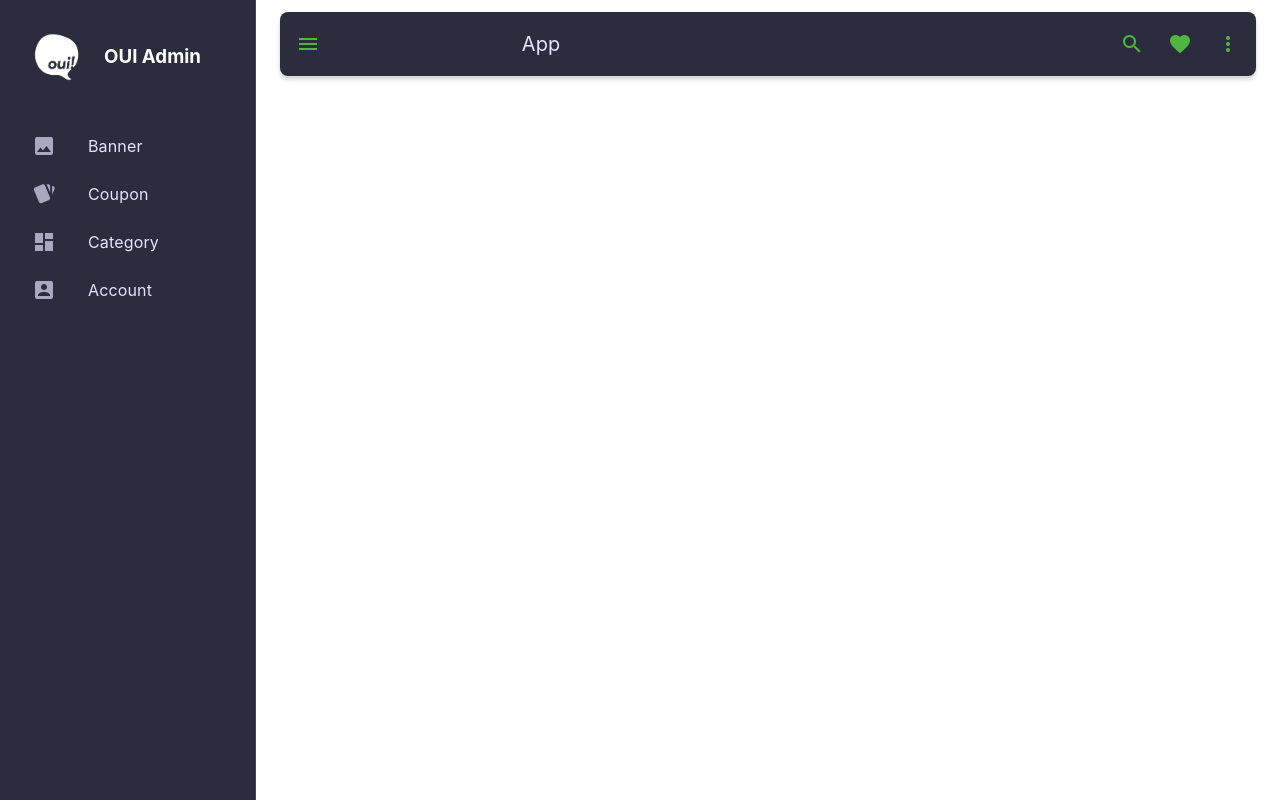
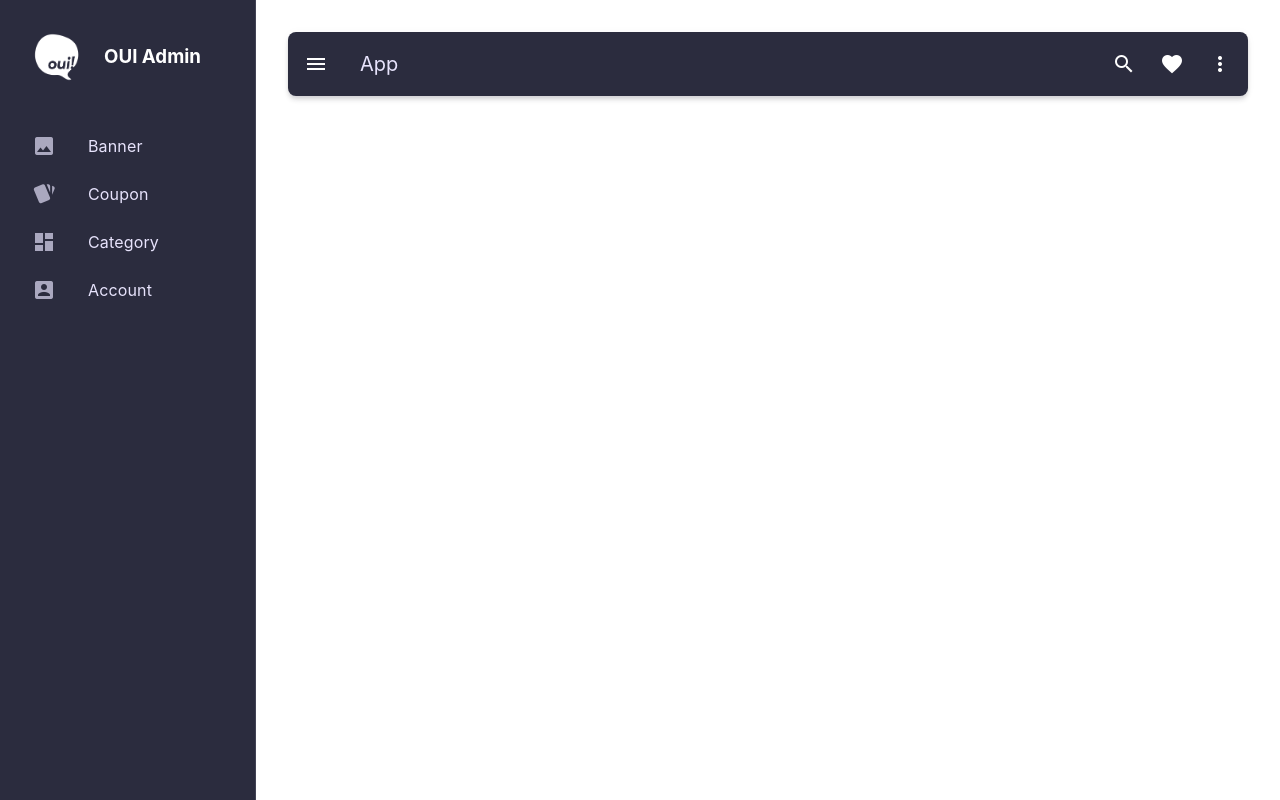
Before and after one commit to greenlu2022/ouigifts_mgmt_web, a Vue app: page / in a window 1280 px wide. Built offline with nearby package versions, Linux system fonts and the light colour scheme.

Commit message:
feat: modified app bar style

```diff
--- a/src/layout/components/TopAppBar.vue
+++ b/src/layout/components/TopAppBar.vue
@@ -5,7 +5,7 @@ console.log(api)
 
 <template>
 
-  <VAppBar class="my-3 mx-6 rounded-lg app-bar-width">
+  <VAppBar class="my-8 mx-8 rounded-lg app-bar-width">
     <!--    <template v-slot:image>-->
     <!--      <VImg-->
     <!--          gradient="to top right, rgba(19,84,122,.8), rgba(128,208,199,.8)"-->
@@ -13,28 +13,28 @@ console.log(api)
     <!--    </template>-->
 
     <template v-slot:prepend>
-      <VAppBarNavIcon></VAppBarNavIcon>
+      <VAppBarNavIcon color="white"></VAppBarNavIcon>
     </template>
 
-    <VAppBarTitle class="left">App</VAppBarTitle>
+    <VAppBarTitle class="text-left">App</VAppBarTitle>
 
     <VSpacer></VSpacer>
 
     <VBtn icon>
-      <VIcon>mdi-magnify</VIcon>
+      <VIcon color="white">mdi-magnify</VIcon>
     </VBtn>
 
     <VBtn icon>
-      <VIcon>mdi-heart</VIcon>
+      <VIcon color="white">mdi-heart</VIcon>
     </VBtn>
     <VBtn icon>
-      <VIcon>mdi-dots-vertical</VIcon>
+      <VIcon color="white">mdi-dots-vertical</VIcon>
     </VBtn>
   </VAppBar>
 </template>
 
 <style scoped>
 .app-bar-width {
-  max-width: calc((100% - 256px) - 48px);
+  max-width: calc((100% - 256px) - 64px);
 }
 </style>
```
